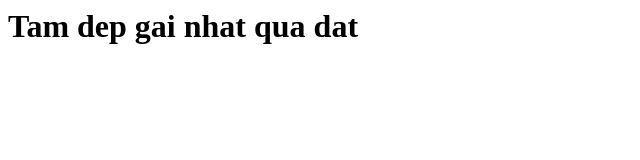
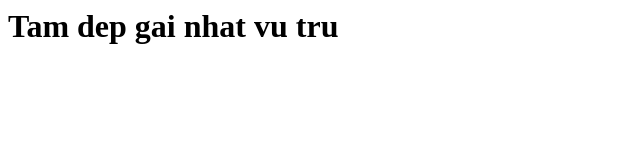
Before and after one commit to LMTam31/footbal, a plain HTML site: page index.html in a window 1280 px wide. Shown: the full height of the page, 0-640 px from the left. Drawn offline with Linux system fonts and the light colour scheme.

Commit message:
Update index.html

```diff
--- a/index.html
+++ b/index.html
@@ -1 +1 @@
-<h1>Tam dep gai nhat qua dat</h1>
+<h1>Tam dep gai nhat vu tru</h1>
```
